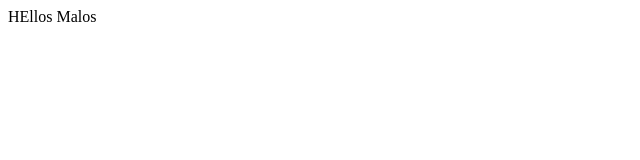
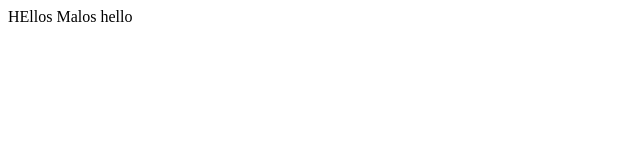
Before and after one commit to SharifzodaUmar/git3, a plain HTML site: page index.html in a window 1280 px wide. Shown: the full height of the page, 0-640 px from the left. Drawn offline with Linux system fonts and the light colour scheme.

Commit message:
Update index.html
bxren bgarden

```diff
--- a/index.html
+++ b/index.html
@@ -6,6 +6,7 @@
     <title>Document</title>
 </head>
 <body>
-    HEllos Malos
+    HEllos Malos hello
+
 </body>
 </html>
```
